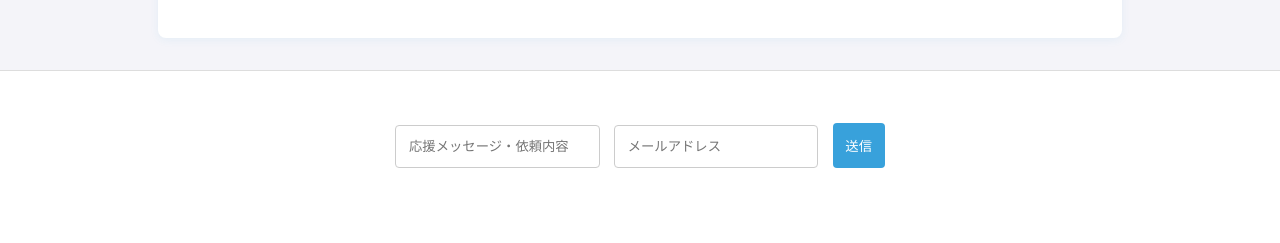
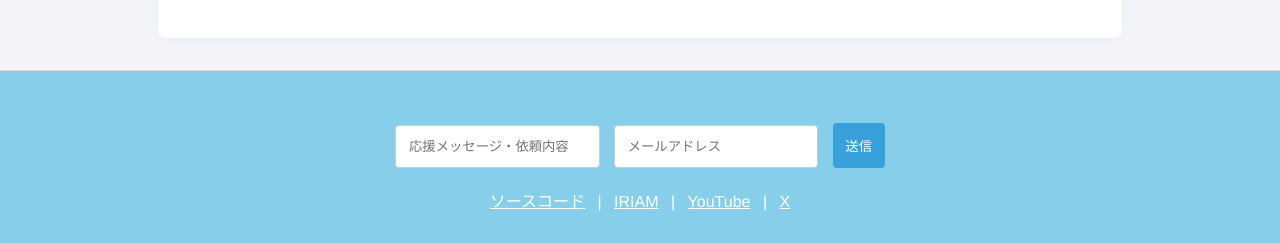
Before and after one commit to appipinopi/IRIAM-Liver-Site_Template, a plain HTML site: page index.html in a window 1280 px wide. Shown: the part 593-836 px from the top of the page. Drawn offline with Linux system fonts and the light colour scheme.

Commit message:
あｓｄｆｇｈｊ

```diff
--- a/css/style.css
+++ b/css/style.css
@@ -225,7 +225,7 @@ section h1, section h2 {
 footer {
   text-align: center;
   padding: 2rem;
-  background-color: #fff;
+  background-color: #87CEEB;
   border-top: 1px solid #ddd;
   margin-top: 2rem;
 }
```
